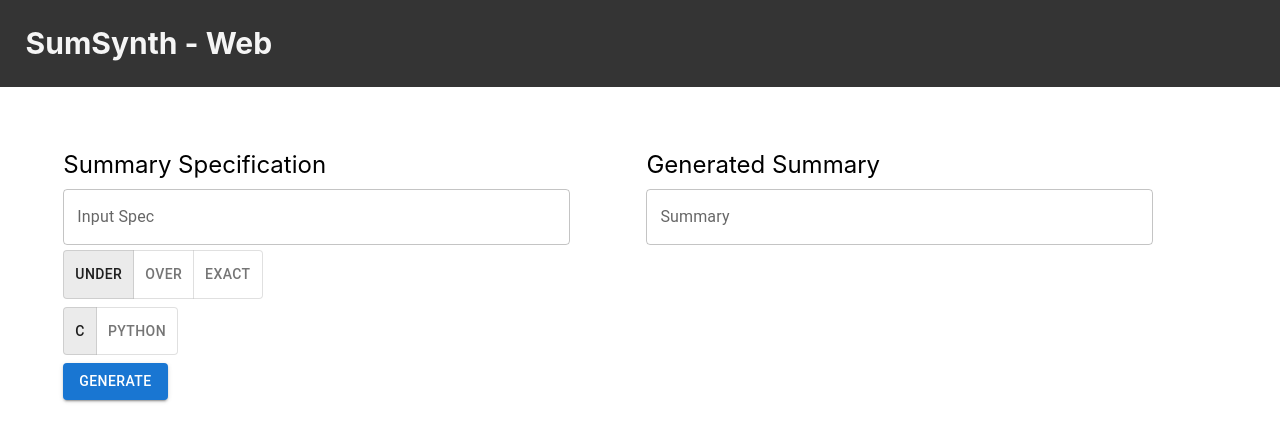
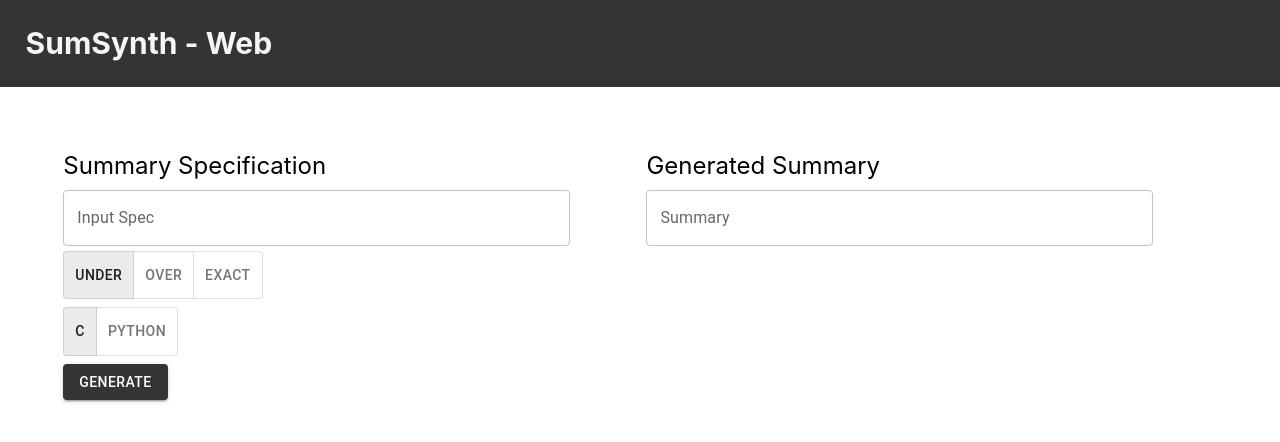
Before and after one commit to frediramos/SumSynth-Web, a React (Create React App) app in the folder sumsynth-client/: page / in a window 1280 px wide. Shown: the top 442 px of the page. Built offline with nearby package versions, Linux system fonts and the light colour scheme.

Commit message:
Stylize page

```diff
--- a/sumsynth-client/src/App.css
+++ b/sumsynth-client/src/App.css
@@ -1,38 +1,27 @@
 .container {
   display: grid;
+  grid-template-columns: 1fr 1fr; /* Two columns with equal width */
+  grid-template-rows: auto;
   gap: 1%;
-  grid-template-columns: repeat(2, 1fr);
+  margin-top: 5%;
+  margin-bottom: 5%;
 }
 
 .formBox {
   width: 80%;
   justify-self: center;
-  align-self: center;
-  margin-top: 10%;
+  align-self: start;
+}
+
+.submitButton {
+  background-color: #343434 !important;
 }
 
 .responseBox {
   width: 80%;
-  margin-top: 10%;
 }
 
 .titles {
   font-size: x-large;
   margin-bottom: 2%;
 }
-
-.displayResponse {
-  width: 80%;
-  justify-self: center;
-  align-self: center;
-  margin-top: 10%;
-}
-
-
-/* .displayResponse {
-  border: 1.5pt solid black;
-  padding: 5%;
-  width: 80%;
-  text-align: left;
-  background-color: #f0f0f0;
-} */
--- a/sumsynth-client/src/App.js
+++ b/sumsynth-client/src/App.js
@@ -6,7 +6,7 @@ import Button from '@mui/material/Button';
 import ToggleButtonGroup from '@mui/material/ToggleButtonGroup';
 import ToggleButton from '@mui/material/ToggleButton';
 
-const endpoint = "http://localhost:3000/gen"
+const endpoint = "http://localhost:3001/gen"
 
 function App() {
 
@@ -105,7 +105,7 @@ function App() {
         </ToggleButtonGroup>
         </div>
 
-          <Button type="submit" variant="contained" color="primary">
+          <Button type="submit" variant="contained" className='submitButton'>
             Generate
           </Button>
         </form>
```
Also changed, not shown: 2 other files (tests, documents, lock files or other folders).
